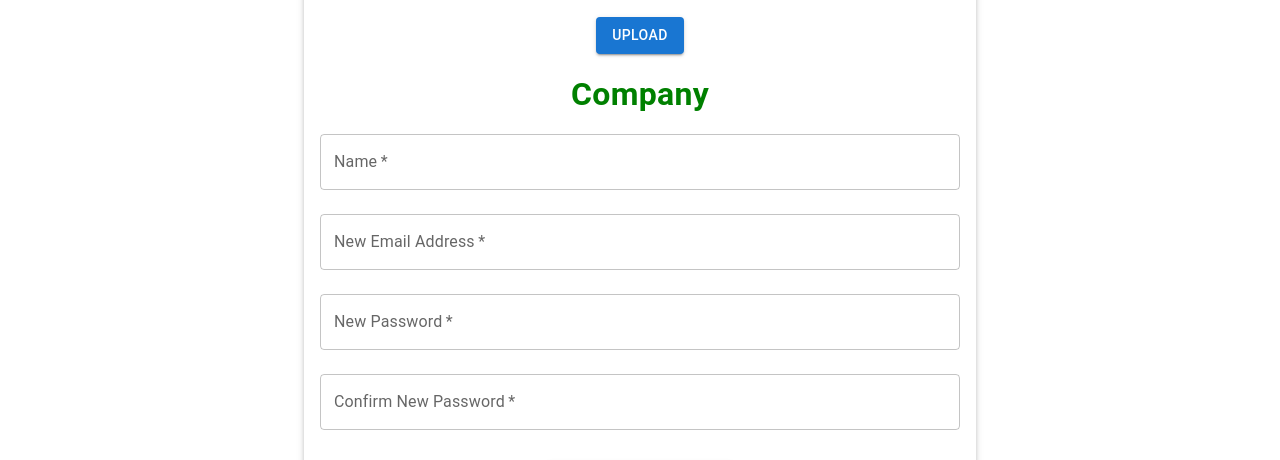
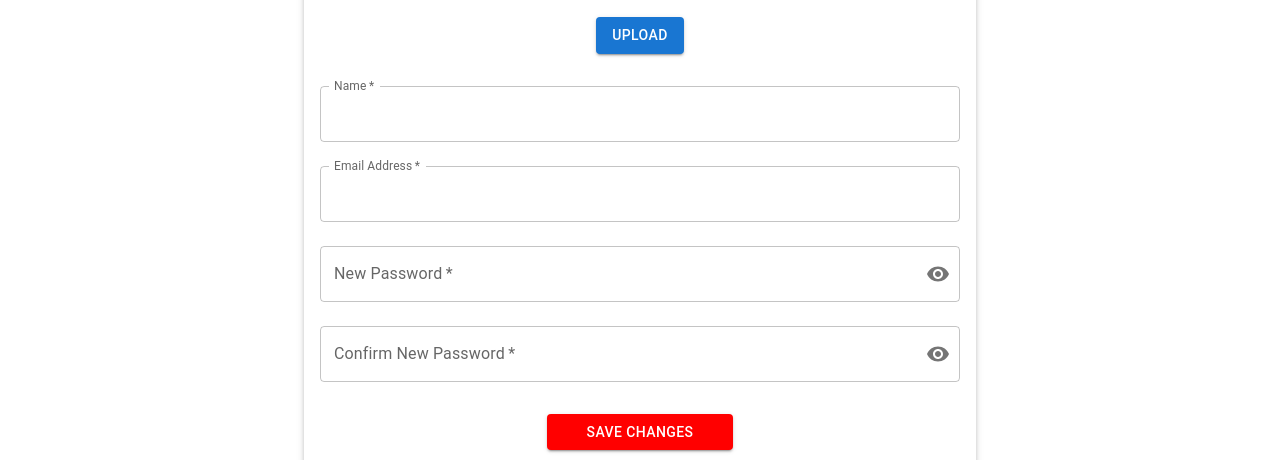
Before and after one commit to Yahya-khodr/landing_page_website, a React (Create React App) app: page /dashboard in a window 1280 px wide. Shown: the part 213-673 px from the top of the page. Built offline with nearby package versions, Linux system fonts and the light colour scheme; no server answers.

Commit message:
Implemented default user data when profile load

```diff
--- a/src/pages/Dashboard.js
+++ b/src/pages/Dashboard.js
@@ -1,6 +1,7 @@
 import React, { useEffect, useState } from "react";
 
-import { Typography, TextField, Box, Button } from "@mui/material";
+import { Typography, TextField, Box, Button,InputAdornment, IconButton } from "@mui/material";
+import { Visibility, VisibilityOff } from "@mui/icons-material";
 import AvatarUpload from "../components/ImageUpload/AvatarUpload";
 import Navbar from "../components/Appbar";
 import axios from "axios";
@@ -8,10 +9,15 @@ import { useNavigate } from "react-router-dom";
 
 const Dashboard = () => {
   const api = "http://127.0.0.1:8000/api/auth/update-profile";
+  const getApi = "http://127.0.0.1:8000/api/auth/user-profile";
   const [newName, setNewName] = useState("");
   const [newEmail, setNewEmail] = useState("");
   const [newPass, setNewPass] = useState("");
   const [newPassConfi, setNewPassConfi] = useState("");
+  const [userData, setUserData] = useState("");
+
+  const [showPass, setShowPass] = useState(false);
+  const [showPassConf, setShowPassConf] = useState(false);
 
   const navigate = useNavigate();
 
@@ -27,6 +33,21 @@ const Dashboard = () => {
   const handleNewPassConf = (e) => {
     setNewPassConfi(e.target.value);
   };
+  const getUser = () => {
+    axios
+      .get(getApi, {
+        headers: { Authorization: "Bearer " + localStorage.getItem("token") },
+      })
+      .then((res) => {
+        const User = res.data;
+        setUserData(User);
+        console.log(User);
+      });
+  };
+
+  useEffect(() => {
+    getUser();
+  }, []);
 
   const handleUpdate = () => {
     axios
@@ -48,6 +69,13 @@ const Dashboard = () => {
       });
   };
 
+  const togglePassword = () => {
+    setShowPass(!showPass);
+  };
+  const togglePasswordConf = () => {
+    setShowPassConf(!showPassConf);
+  };
+
   return (
     <>
       <Navbar />
@@ -66,34 +94,37 @@ const Dashboard = () => {
         <Typography
           sx={{ fontSize: "2rem", color: "green", fontWeight: "700" }}
         >
-          Company
+          {userData.name}
         </Typography>
 
         <TextField
           label="Name"
           id="name"
-          name="name"
           type="name"
           required
           variant="outlined"
           fullWidth
           margin="normal"
+          value={userData.name}
           onChange={handleNewName}
+          InputLabelProps={{ shrink: true }}
         />
         <TextField
-          label="New Email Address"
+          label="Email Address"
           id="email"
-          name="email"
           type="email"
           required
           variant="outlined"
           fullWidth
           margin="normal"
+          value={userData.email}
+          defaultValue={userData.email}
           onChange={handleNewEmail}
+          InputLabelProps={{ shrink: true }}
         />
         <TextField
           label="New Password"
-          type="password"
+          type={showPass ? "text" : "password"}
           id="password"
           name="password"
           required
@@ -101,10 +132,23 @@ const Dashboard = () => {
           fullWidth
           margin="normal"
           onChange={handleNewPass}
+          InputProps={{
+            endAdornment: (
+              <InputAdornment position="end">
+                <IconButton
+                  aria-label="toggle password visibility"
+                  onClick={togglePassword}
+                  edge="end"
+                >
+                  {showPass ? <VisibilityOff /> : <Visibility />}
+                </IconButton>
+              </InputAdornment>
+            ),
+          }}
         />
         <TextField
           label="Confirm New Password"
-          type="password"
+          type={showPassConf ? "text" : "password"}
           id="confirm_password"
           name="confirm_password"
           required
@@ -112,6 +156,19 @@ const Dashboard = () => {
           fullWidth
           margin="normal"
           onChange={handleNewPassConf}
+          InputProps={{
+            endAdornment: (
+              <InputAdornment position="end">
+                <IconButton
+                  aria-label="toggle password visibility"
+                  onClick={togglePasswordConf}
+                  edge="end"
+                >
+                  {showPassConf ? <VisibilityOff /> : <Visibility />}
+                </IconButton>
+              </InputAdornment>
+            ),
+          }}
         />
         <Box textAlign={"center"}>
           <Button
```
Also changed, not shown: src/services/ProtectedRoute.js (added, +14 -0 lines).
